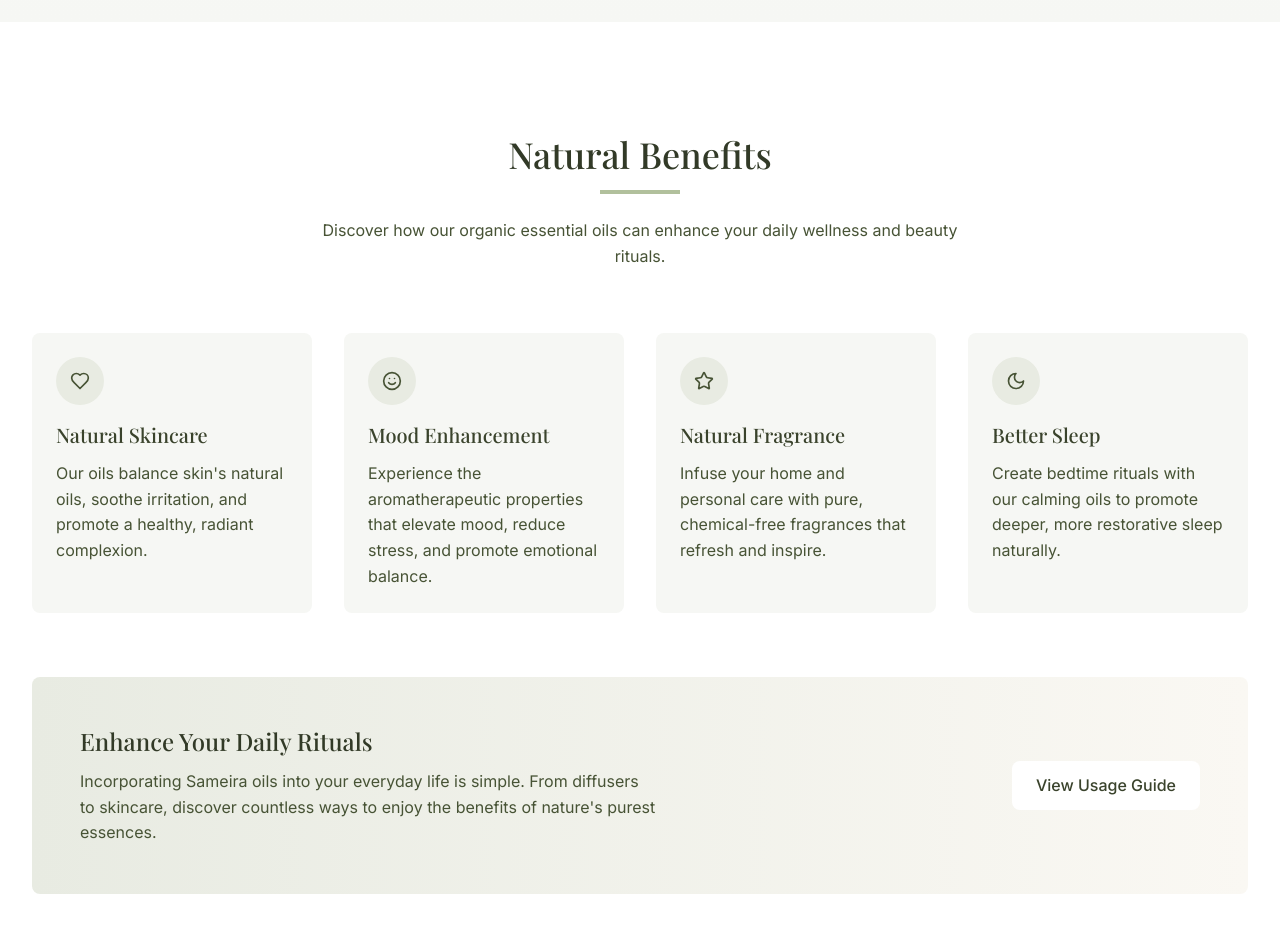
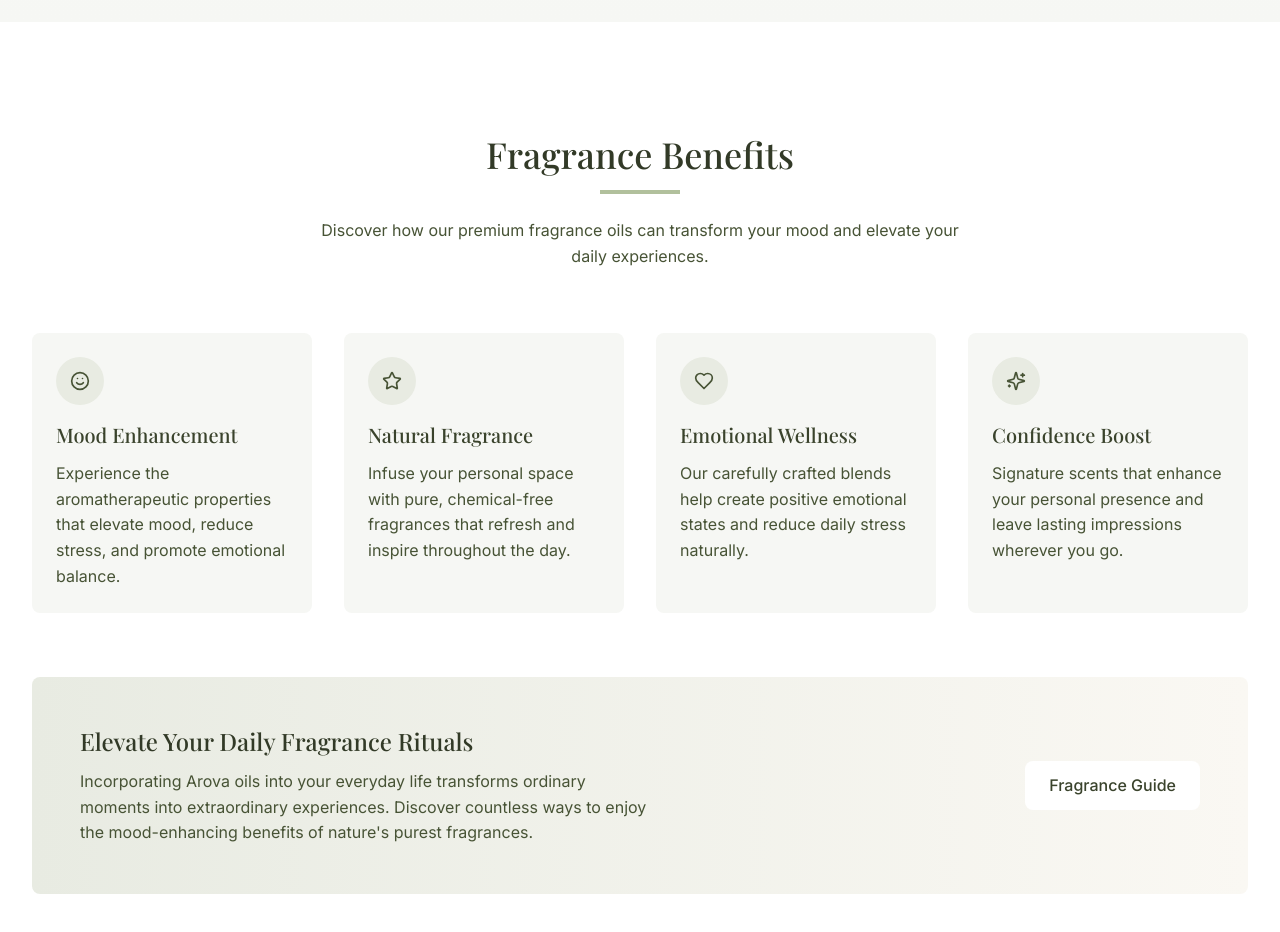
Before and after one commit to Velarisme/my-arova, a React (Vite) app: page / in a window 1280 px wide. Shown: the part 6920-7852 px from the top of the page. Built offline with nearby package versions, Linux system fonts and the light colour scheme.

Commit message:
Refactor: Focus on fragrance and mood enhancement
Removed references to skincare and sleep, focusing content on fragrance and mood.

```diff
--- a/src/components/Benefits.tsx
+++ b/src/components/Benefits.tsx
@@ -1,29 +1,19 @@
 
-import { Heart, Smile, Star, Moon } from 'lucide-react';
+import { Heart, Smile, Star, Sparkles } from 'lucide-react';
 
 const Benefits = () => {
   return (
     <section id="benefits" className="section bg-white">
       <div className="container-custom">
         <div className="text-center max-w-2xl mx-auto mb-16">
-          <h2 className="font-serif text-3xl md:text-4xl font-medium text-sage-900">Natural Benefits</h2>
+          <h2 className="font-serif text-3xl md:text-4xl font-medium text-sage-900">Fragrance Benefits</h2>
           <div className="w-20 h-1 bg-sage-300 mx-auto mt-4 mb-6"></div>
           <p className="text-sage-700">
-            Discover how our organic essential oils can enhance your daily wellness and beauty rituals.
+            Discover how our premium fragrance oils can transform your mood and elevate your daily experiences.
           </p>
         </div>
 
         <div className="grid md:grid-cols-2 lg:grid-cols-4 gap-8">
-          <div className="bg-sage-50 p-6 rounded-lg">
-            <div className="w-12 h-12 bg-sage-100 rounded-full flex items-center justify-center mb-4">
-              <Heart className="text-sage-700" size={20} />
-            </div>
-            <h3 className="font-serif text-xl font-medium text-sage-800 mb-3">Natural Skincare</h3>
-            <p className="text-sage-700">
-              Our oils balance skin's natural oils, soothe irritation, and promote a healthy, radiant complexion.
-            </p>
-          </div>
-
           <div className="bg-sage-50 p-6 rounded-lg">
             <div className="w-12 h-12 bg-sage-100 rounded-full flex items-center justify-center mb-4">
               <Smile className="text-sage-700" size={20} />
@@ -40,17 +30,27 @@ const Benefits = () => {
             </div>
             <h3 className="font-serif text-xl font-medium text-sage-800 mb-3">Natural Fragrance</h3>
             <p className="text-sage-700">
-              Infuse your home and personal care with pure, chemical-free fragrances that refresh and inspire.
+              Infuse your personal space with pure, chemical-free fragrances that refresh and inspire throughout the day.
             </p>
           </div>
 
           <div className="bg-sage-50 p-6 rounded-lg">
             <div className="w-12 h-12 bg-sage-100 rounded-full flex items-center justify-center mb-4">
-              <Moon className="text-sage-700" size={20} />
+              <Heart className="text-sage-700" size={20} />
             </div>
-            <h3 className="font-serif text-xl font-medium text-sage-800 mb-3">Better Sleep</h3>
+            <h3 className="font-serif text-xl font-medium text-sage-800 mb-3">Emotional Wellness</h3>
             <p className="text-sage-700">
-              Create bedtime rituals with our calming oils to promote deeper, more restorative sleep naturally.
+              Our carefully crafted blends help create positive emotional states and reduce daily stress naturally.
+            </p>
+          </div>
+
+          <div className="bg-sage-50 p-6 rounded-lg">
+            <div className="w-12 h-12 bg-sage-100 rounded-full flex items-center justify-center mb-4">
+              <Sparkles className="text-sage-700" size={20} />
+            </div>
+            <h3 className="font-serif text-xl font-medium text-sage-800 mb-3">Confidence Boost</h3>
+            <p className="text-sage-700">
+              Signature scents that enhance your personal presence and leave lasting impressions wherever you go.
             </p>
           </div>
         </div>
@@ -59,16 +59,16 @@ const Benefits = () => {
           <div className="md:flex items-center justify-between">
             <div className="md:max-w-xl mb-6 md:mb-0">
               <h3 className="font-serif text-2xl font-medium text-sage-900 mb-3">
-                Enhance Your Daily Rituals
+                Elevate Your Daily Fragrance Rituals
               </h3>
               <p className="text-sage-700">
-                Incorporating Sameira oils into your everyday life is simple. From diffusers to skincare,
-                discover countless ways to enjoy the benefits of nature's purest essences.
+                Incorporating Arova oils into your everyday life transforms ordinary moments into extraordinary experiences.
+                Discover countless ways to enjoy the mood-enhancing benefits of nature's purest fragrances.
               </p>
             </div>
 
             <a href="#" className="block text-center bg-white text-sage-800 px-6 py-3 rounded-lg font-medium hover:bg-sage-50 transition">
-              View Usage Guide
+              Fragrance Guide
             </a>
           </div>
         </div>
```
